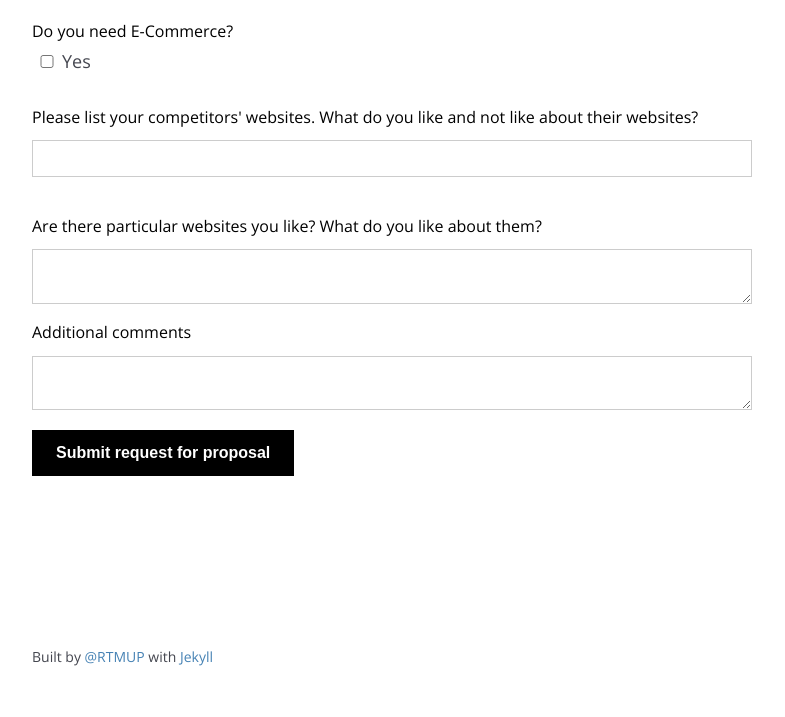
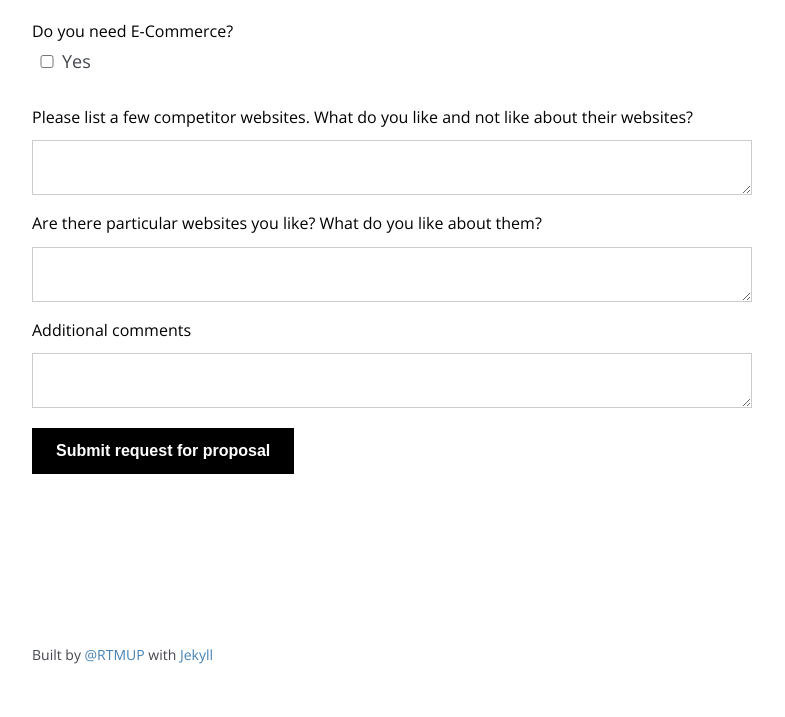
Before and after one commit to mcknightlabs/rtmup, a Jekyll site: the page built from rfp.html, in a window 1280 px wide. Shown: the part 1261-1978 px from the top of the page, without its empty margins (248-1033 px from the left). Built offline with Jekyll 4.4.1, drawn with Linux system fonts in a browser that asks for light colours.

Commit message:
updates rfp form

```diff
--- a/rfp.html
+++ b/rfp.html
@@ -37,8 +37,8 @@ layout: default
 	    <p><input type="text" name="companycolors" placeholder=""></p>
 	    <label>Do you need E-Commerce?</label>
 	    <p><input type="checkbox" name="needecommerce">Yes</p>
-	    <label> Please list your competitors' websites. What do you like and not like about their websites?</label>
-	    <p><input type="text" name="competitors" placeholder=""></p>
+	    <label> Please list a few competitor websites. What do you like and not like about their websites?</label>
+	    <textarea name="competitors" type="text"></textarea>
 	    <label>Are there particular websites you like? What do you like about them?</label>
 	    <textarea name="websitesilike" type="text"></textarea>
 	    <label>Additional comments</label>
```
